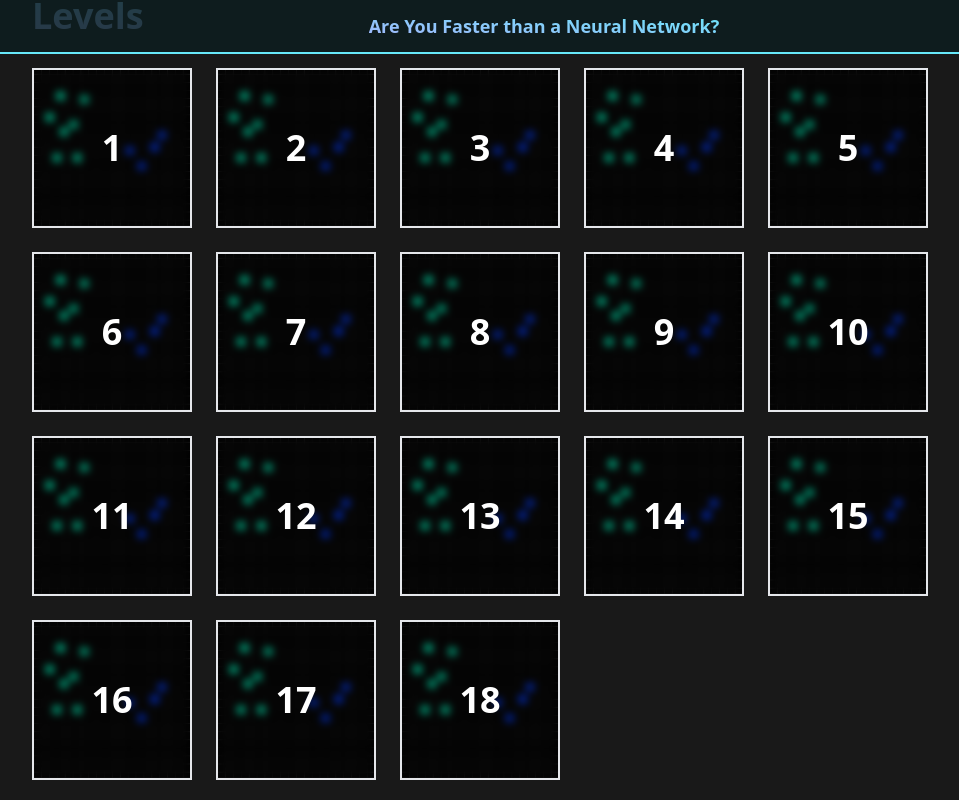
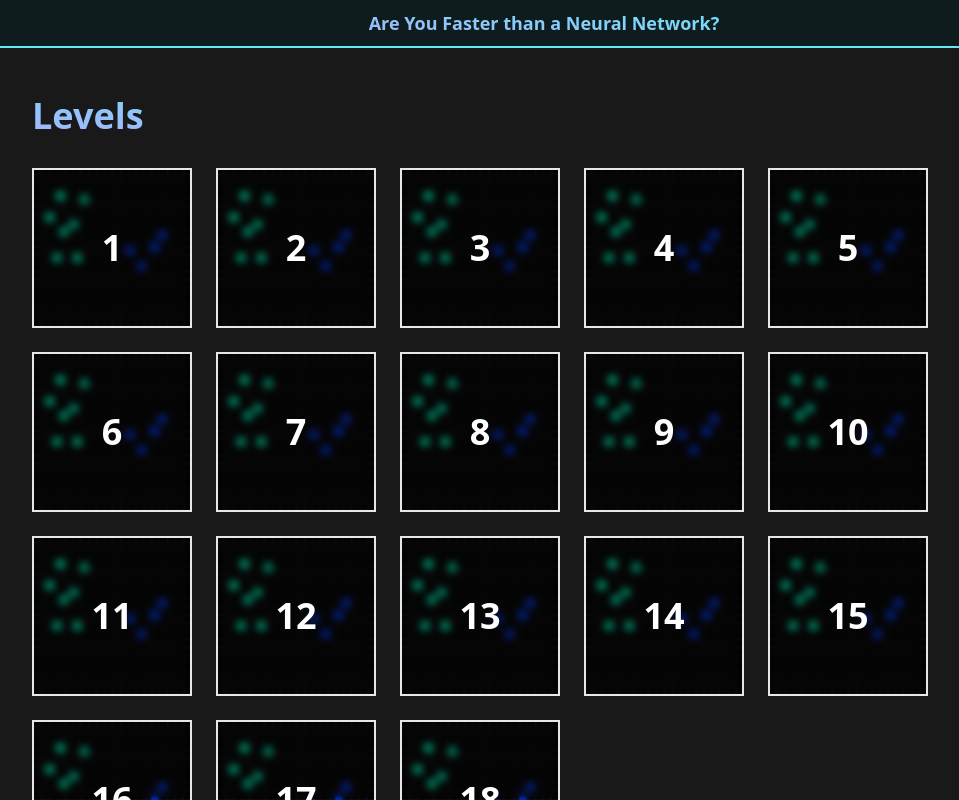
Before and after one commit to ericleonen/are-you-faster-than-a-neural-network, a Next.js app: page /levels in a window 1280 px wide. Shown: the whole page, without its empty margins (96-1055 px from the left). Built offline with nearby package versions, Linux system fonts and the light colour scheme.

Commit message:
Fix levels positioning

```diff
--- a/src/components/Banner.tsx
+++ b/src/components/Banner.tsx
@@ -1,7 +1,7 @@
 const Banner = () => {
     return (
         <div className="fixed top-0 left-0 z-10 w-full bg-black/80">
-            <div className="flex justify-center w-full py-3 border-b-2 bg-cyan-300/10 border-cyan-300">
+            <div className="flex items-center justify-center w-full h-12 border-b-2 bg-cyan-300/10 border-cyan-300">
                 <p className="text-lg font-semibold theme">Are You Faster than a Neural Network?</p>
             </div>
         </div>
--- a/src/pages/levels.tsx
+++ b/src/pages/levels.tsx
@@ -3,9 +3,9 @@ import LevelPreview from "@/components/LevelPreview";
 
 const Levels = () => {
     return (
-        <div className="flex flex-col p-12">
+        <div className="flex flex-col h-full p-12 overflow-y-scroll">
             <Banner />
-            <h1 className="mb-8 text-4xl font-semibold theme">Levels</h1>
+            <h1 className="mt-12 mb-8 text-4xl font-semibold theme">Levels</h1>
             <div className="flex flex-wrap max-w-[80vw]">
                 <LevelPreview levelNumber={1} />
                 <LevelPreview levelNumber={2} />
```
